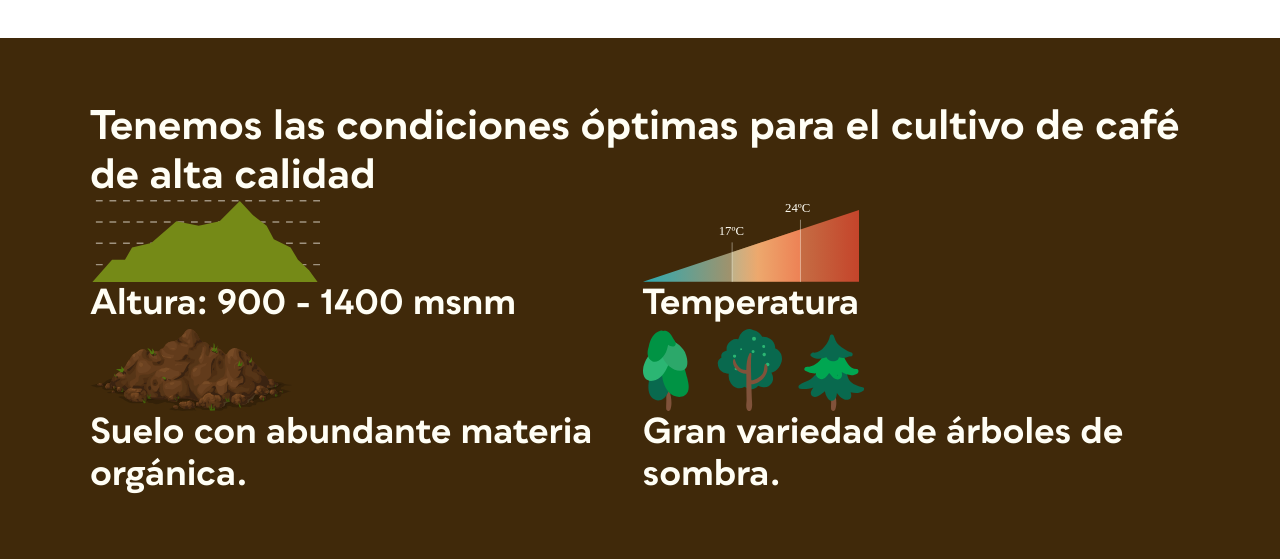
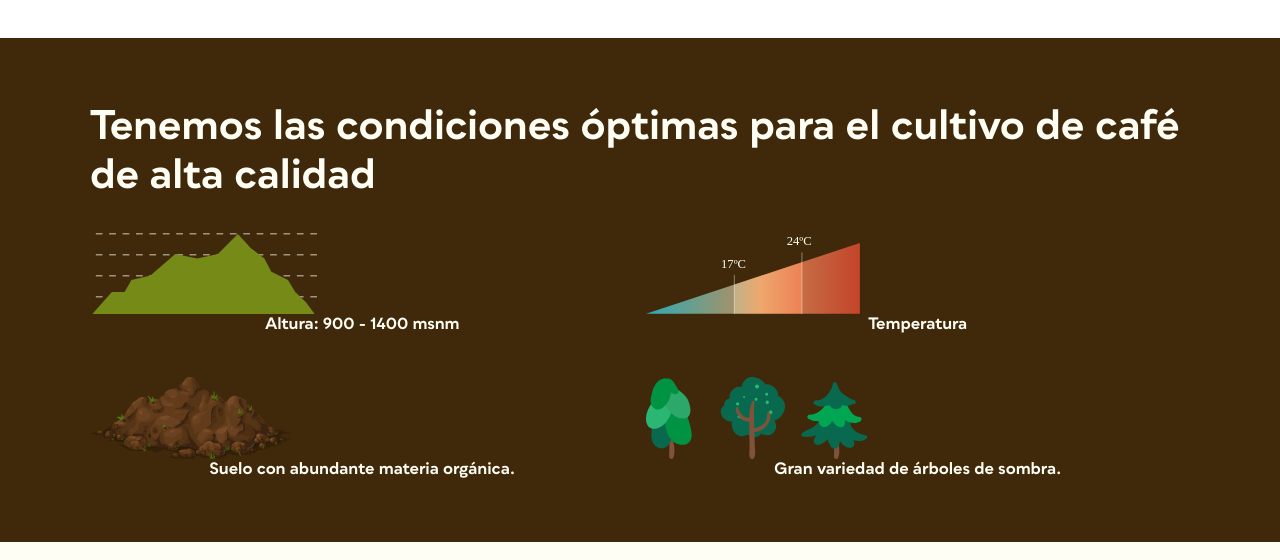
Before and after one commit to arturoacevedob/ase1, a PHP site: page /nuestro-cafe.html in a window 1280 px wide. Shown: the part 501-1061 px from the top of the page. Run offline with PHP 8.4, Linux system fonts and the light colour scheme.

Commit message:
style a nuestro cafe

```diff
--- a/grid.css
+++ b/grid.css
@@ -326,6 +326,12 @@ form{
 
 .center-button {
     text-align: center;
+}
+.grid-conditions{
+    grid-gap: 11px;
+}
+.grid-conditions article{
+    padding-top: 33px;
 }
 
 @media screen and (max-width: 639px) {
@@ -914,7 +920,6 @@ form{
         display: grid;
         grid-template-columns: repeat(2, 1fr);
         grid-auto-rows: auto;
-        grid-gap: 5px;
     }
 }
 
--- a/nuestro-cafe.html
+++ b/nuestro-cafe.html
@@ -94,7 +94,7 @@
     <section class="dark-bg condiciones light">
         <div class="container">
             <h2 class="light">Tenemos las condiciones óptimas para el cultivo de café de alta calidad</h2>
-            <div class="grid-conditions">
+            <div class="grid-conditions center-text">
             <article>
                     <div class="altura"></div>
                     <h3>Altura: 900 - 1400 msnm</h3>
--- a/style.css
+++ b/style.css
@@ -459,7 +459,11 @@ input[name="teléfono"] {
     padding: 6px;
     display: inline-block;
 }
+/* —————— nuestro cafe —————— */
 
+.grid-conditions h3{
+    font-size: 16px;
+}
 
 @media screen and (max-width: 639px) {
     h2 {
```
